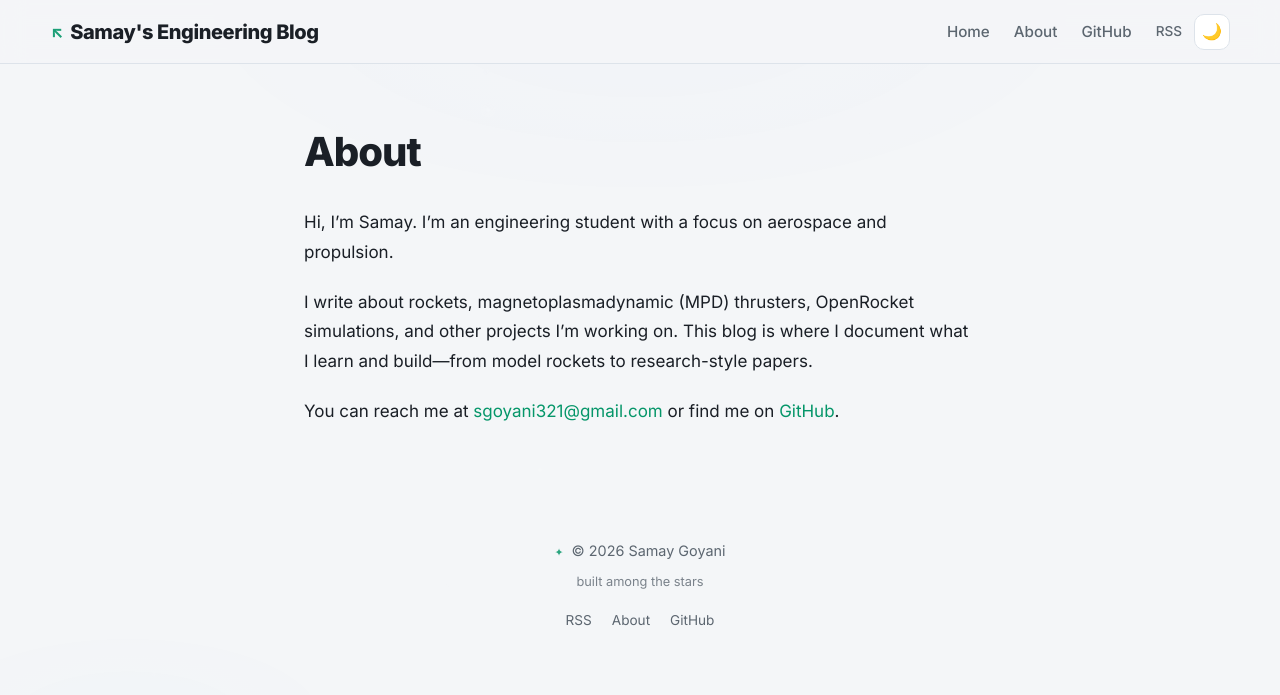
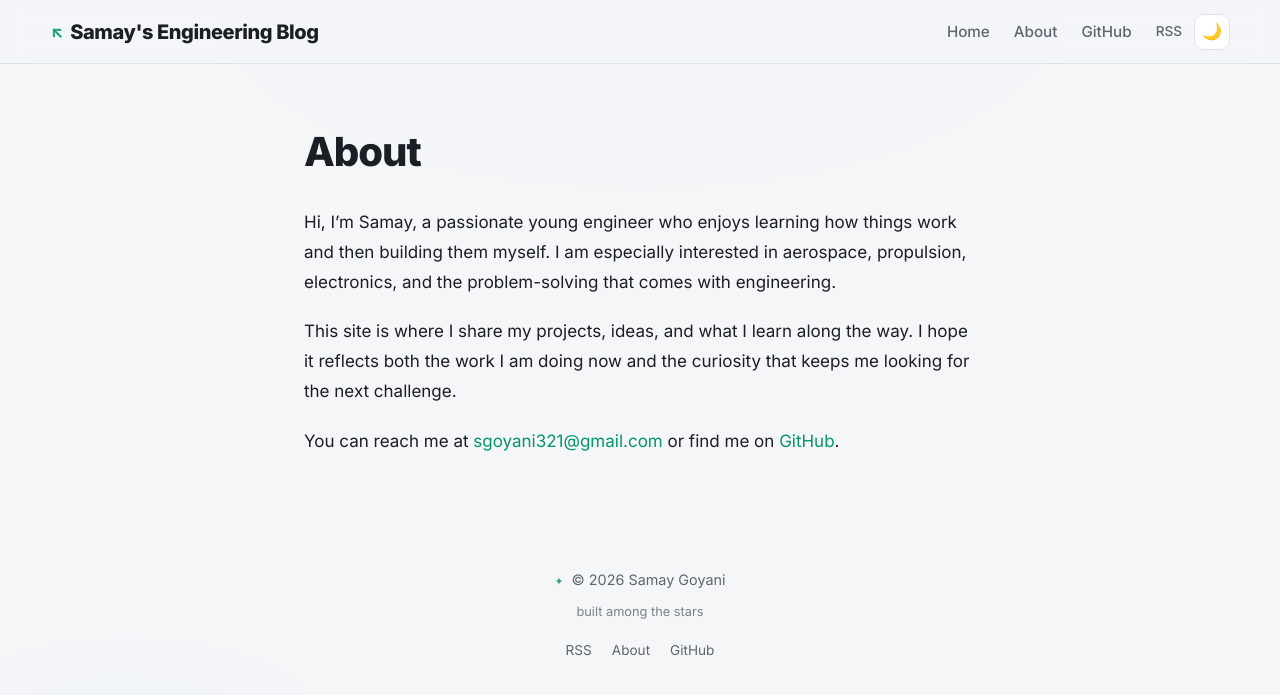
Before and after one commit to Samayxzy/blog, a Jekyll site: the page built from about.markdown, in a window 1280 px wide. Shown: the top 695 px of the page. Built offline with Jekyll 4.4.1, drawn with Linux system fonts in a browser that asks for light colours.

Commit message:
Fix post images and refresh about page

```diff
--- a/_layouts/home.html
+++ b/_layouts/home.html
@@ -27,11 +27,6 @@
         <div class="post-preview-content">
           <span class="post-meta">{{ post.date | date: "%b %d, %Y" }}{% if post.content %} · {{ post.content | number_of_words | divided_by: 200 | plus: 1 }} min read{% endif %}</span>
           <h3 class="post-preview-title">{{ post.title }}</h3>
-          {% if post.excerpt %}
-          <p class="post-preview-excerpt">{{ post.excerpt | strip_html | truncate: 120 }}</p>
-          {% else %}
-          <p class="post-preview-excerpt">{{ post.content | strip_html | truncate: 120 }}</p>
-          {% endif %}
         </div>
       </a>
     </li>
--- a/_posts/2025-10-04-samays-first-rocket.markdown
+++ b/_posts/2025-10-04-samays-first-rocket.markdown
@@ -2,6 +2,7 @@
 layout: post
 title: "Samay's Rocket Project 1"
 date: 2025-10-04
+cover_image: "/assets/images/posts/samays-rocket-project-1/rocket-project-1-cover.jpg"
 excerpt: "Building and launching a homemade model rocket from scratch — nose cone, fins, parachute recovery, and spin stabilization."
 ---
 
--- a/_posts/2025-11-10-fixing-openRocket-glitch.markdown
+++ b/_posts/2025-11-10-fixing-openRocket-glitch.markdown
@@ -2,6 +2,7 @@
 layout: post
 title: "Fixing OpenRocket Glitch"
 date: 2025-11-10
+cover_image: "/assets/images/posts/fixing-openRocket-glitch/openRocket-glitch-cover.jpg"
 excerpt: "How I fixed an OpenRocket setup issue on Windows 11."
 ---
 
--- a/_posts/2026-02-18-research-paper-mpd.markdown
+++ b/_posts/2026-02-18-research-paper-mpd.markdown
@@ -2,6 +2,7 @@
 layout: post
 title: "First Research Paper"
 date: 2026-02-23
+cover_image: "/assets/images/posts/first-research-paper/research-paper-cover.jpg"
 excerpt: "Behind-the-scenes look at modeling fall voltage in MPD thruster."
 ---
 
--- a/about.markdown
+++ b/about.markdown
@@ -4,8 +4,8 @@
 permalink: /about/
 ---
 
-Hi, I'm Samay. I'm an engineering student with a focus on aerospace and propulsion.
+Hi, I'm Samay, a passionate young engineer who enjoys learning how things work and then building them myself. I am especially interested in aerospace, propulsion, electronics, and the problem-solving that comes with engineering.
 
-I write about rockets, magnetoplasmadynamic (MPD) thrusters, OpenRocket simulations, and other projects I'm working on. This blog is where I document what I learn and build—from model rockets to research-style papers.
+This site is where I share my projects, ideas, and what I learn along the way. I hope it reflects both the work I am doing now and the curiosity that keeps me looking for the next challenge.
 
 You can reach me at [sgoyani321@gmail.com](mailto:sgoyani321@gmail.com) or find me on [GitHub](https://github.com/Samayxzy).
```
